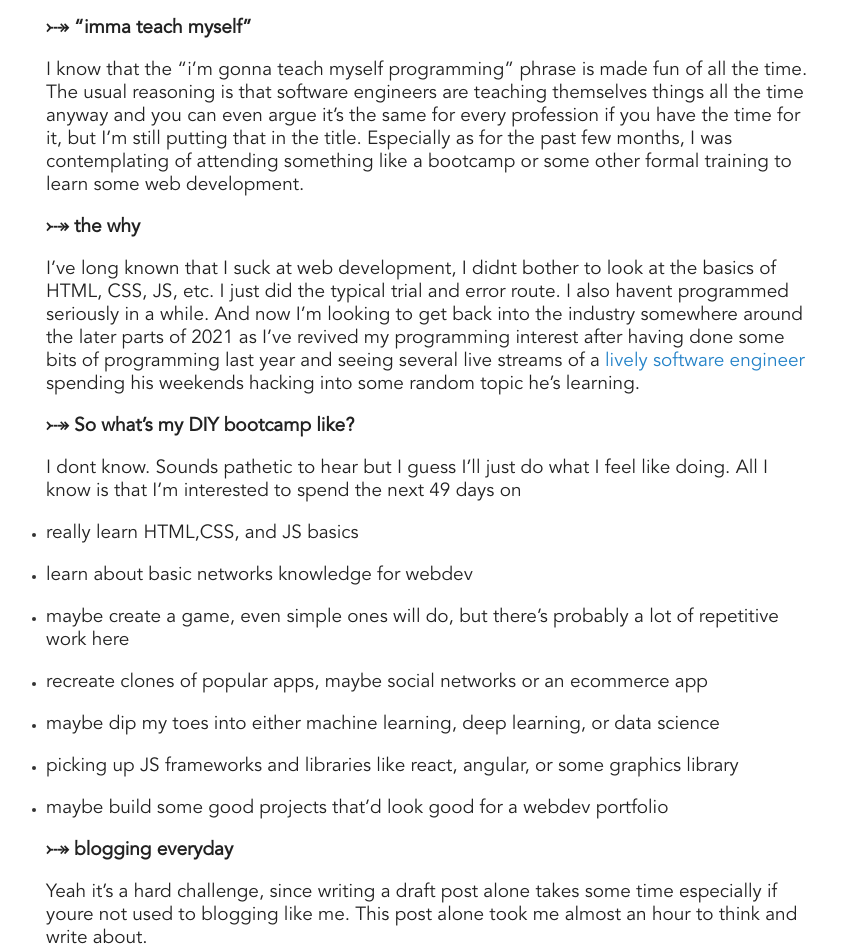
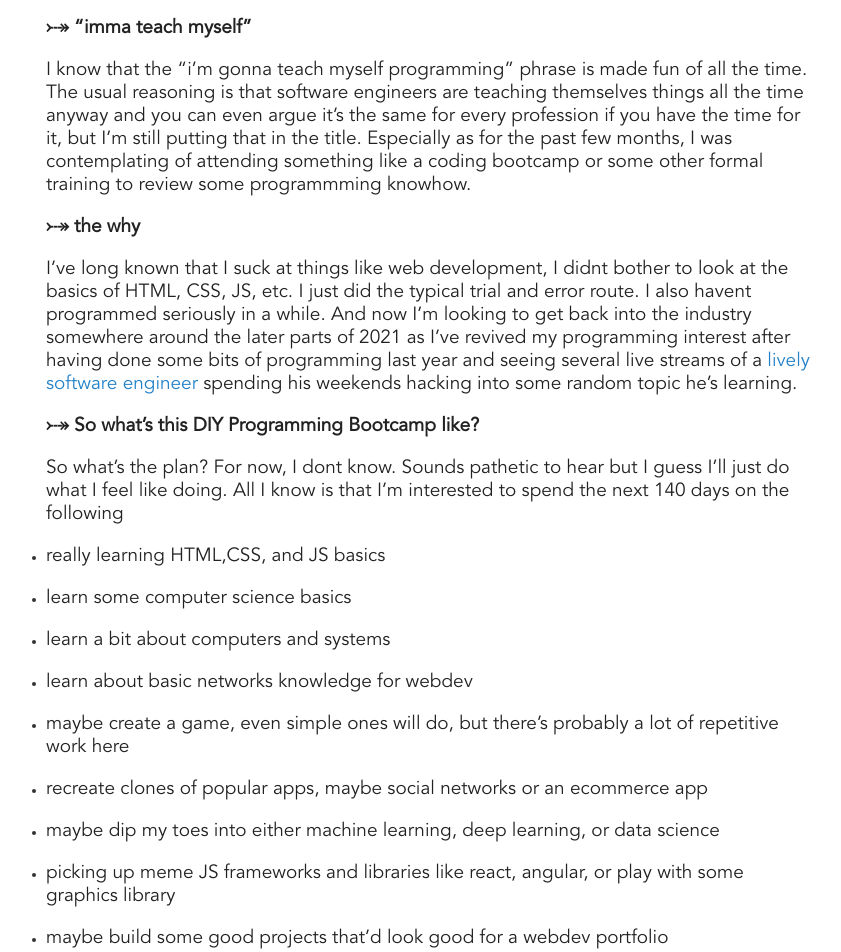
Before and after one commit to jpamata/jpamata.github.io, a Jekyll site: the page built from _posts/2021-04-12-diy-bootcamp.md, in a window 1280 px wide and 1400 px high, scrolled down 469 px. Shown: the top 952 px of the window, without its empty margins (210-1051 px from the left). Built offline with Jekyll 4.4.1, drawn with Linux system fonts in a browser that asks for light colours; comment, search, counter and statistics services are not loaded; some of the changed text lies outside the part shown.

Commit message:
Update 2021-04-12-diy-bootcamp.md

```diff
--- a/_posts/2021-04-12-diy-bootcamp.md
+++ b/_posts/2021-04-12-diy-bootcamp.md
@@ -1,31 +1,35 @@
 ---
 layout: post
-title: "DIY WebDev Bootcamp Day 0: Teaching Myself Web Development in the Next 49 Days"
+title: "DIY Programming Bootcamp: Teaching Myself How to Code in the Next 140 (or more) Days"
 description:
 category: articles
-tags: [webdev, diy-bootcamp-webdev]
+tags: [diy-hacker]
 comments: true
 ---
 
-Alright, time for a new project: I've decided to learn web development seriously from this month til the end of May, which translates <u>roughly to 49 days of learning</u>. And I'm going to blog everyday what I learned from learning web development.
+Alright, time for a new project: I've decided to learn programming seriously from this month til the end of August 2021, which translates <u>roughly to 140 days of learning</u>. And I'm going to blog everyday what I learned from learning web development.
 
-The tag I created for this series is: <a href="/tags#diy-bootcamp-webdev">diy-bootcamp-webdev</a>
+The tag I created for this series is: <a href="/tags#diy-hacker">diy-bootcamp</a>
 
 <!-- more -->
 
 <strong>⤐ "imma teach myself"</strong>
 
-I know that the "i'm gonna teach myself programming" phrase is made fun of all the time. The usual reasoning is that  software engineers are teaching themselves things all the time anyway and you can even argue it's the same for every profession if you have the time for it, but I'm still putting that in the title. Especially as for the past few months, I was contemplating of attending something like a bootcamp or some other formal training to learn some web development.
+I know that the "i'm gonna teach myself programming" phrase is made fun of all the time. The usual reasoning is that  software engineers are teaching themselves things all the time anyway and you can even argue it's the same for every profession if you have the time for it, but I'm still putting that in the title. Especially as for the past few months, I was contemplating of attending something like a coding bootcamp or some other formal training to review some programmming knowhow.
 
 <strong>⤐ the why</strong>
 
-I've long known that I suck at web development, I didnt bother to look at the basics of HTML, CSS, JS, etc. I just did the typical trial and error route. I also havent programmed seriously in a while. And now I'm looking to get back into the industry somewhere around the later parts of 2021 as I've revived my programming interest after having done some bits of programming last year and seeing several live streams of a <a href="https://youtube.com/playlist?list=PLzFUMGbVxlQs5s-LNAyKgcq5SL28ZLLKC">lively software engineer</a> spending his weekends hacking into some random topic he's learning.
+I've long known that I suck at things like web development, I didnt bother to look at the basics of HTML, CSS, JS, etc. I just did the typical trial and error route. I also havent programmed seriously in a while. And now I'm looking to get back into the industry somewhere around the later parts of 2021 as I've revived my programming interest after having done some bits of programming last year and seeing several live streams of a <a href="https://youtube.com/playlist?list=PLzFUMGbVxlQs5s-LNAyKgcq5SL28ZLLKC">lively software engineer</a> spending his weekends hacking into some random topic he's learning.
 
-<strong>⤐ So what's my DIY bootcamp like?</strong>
+<strong>⤐ So what's this DIY Programming Bootcamp like?</strong>
 
-I dont know. Sounds pathetic to hear but I guess I'll just do what I feel like doing. All I know is that I'm interested to spend the next 49 days on
+So what's the plan? For now, I dont know. Sounds pathetic to hear but I guess I'll just do what I feel like doing. All I know is that I'm interested to spend the next 140 days on the following
 
-- really learn HTML,CSS, and JS basics
+- really learning HTML,CSS, and JS basics
+
+- learn some computer science basics
+
+- learn a bit about computers and systems
 
 - learn about basic networks knowledge for webdev
 
@@ -35,16 +39,28 @@ I dont know. Sounds pathetic to hear but I guess I'll just do what I feel like d
 
 - maybe dip my toes into either machine learning, deep learning, or data science
 
-- picking up JS frameworks and libraries like react, angular, or some graphics library
+- picking up meme JS frameworks and libraries like react, angular, or play with some graphics library
 
-- maybe build some good projects that'd look good for a webdev portfolio
+- maybe build some good projects that'd look good for a webdev  portfolio
+
+We'll just wing it from here.
+
+<strong>⤐ blog series format</strong>
+
+Initially I thought of making this a series like a programming tutorial or book unfolding, where we explore deeply the things I've learned each day. But But I realised that it's going to take a lot of time to do so. I usually measure my focus sessions using [toggl](https://toggl.com/), an easy time tracking software. I recently wrote the draft for a blog post about what I learned in Go for a day, and according to toggl, 4 hours later I'm still not even close to half finished with the blog post. And that's just some basic Go crap. Another example: I started writing a blog post about HTML and CSS and what I've learned so far, took me 8 hours to finish it. And that's probably just a 10 minute read and havent even polished yet.
+
+Thus, I've decided to make this series of blog posts really basic and minimal. A summary of what I did that day as well as if possible, some short lessons of what I learned that day -- or at least those I feel like are worth reviewing later. Perhaps later I can revisit the posts, polish it so it wont look trash and perhaps add some more details so it at least provides worthwhile educational value. Though what's probably more likely to happen in the future is for me to take something I've written in this series and then make a more detailed, separate post for it.
 
 <strong>⤐ blogging everyday</strong>
 
-Yeah it's a hard challenge, since writing a draft post alone takes some time especially if youre not used to blogging like me. This post alone took me almost an hour to think and write about.
+Yeah it's a hard challenge, since writing a draft post alone takes some time especially if youre not used to blogging like me. This post alone took me more than an hour to think and write about.
 
-Life also happens. We get lazy, or have to do something else and it (oftentimes uxpectedly) takes up a lot of our time. But I will still blog about those lazy days. You may see some blog posts in this series about days where I didnt do much but relax or days where I pretty much just struggled. These are likely not worth reading. But I don't care, this blog is primarily for myself anyway. Something that helps me reflect on wtf I'm doing with my life
+Life also happens. We get lazy, or have to do something else and it (oftentimes uxpectedly) takes up a lot of our time. But I will still blog about those lazy days. You may see some blog posts in this series about days where I didnt do much but relax or days where I pretty much just struggled. This series then is likely not worth reading. But I don't care, this blog is primarily for myself anyway. Something that helps me reflect on wtf I'm doing with my life
 
-so anyhow... LEZGOOOO!
+<strong>⤐ so 140 days, really?</strong>
+
+Who knows? I might extend this program longer than that when I feel like it, or quit it early. Let's see.
+
+so now... LEZGOOOO!!
 
 <a href="https://youtu.be/QULj7MecgaQ"><img src="https://lh3.googleusercontent.com/pw/ACtC-3eICs42nur1-pwZSWN8MfcPfqL4bl8r56KUjbJQk8qDQJnS_00tI3a9dsV3Pke3UBRcxkYElPLFnm4USL4RmZF9mCY3_ABagFBMVdF9EJG5K5QBxjhz2rXjxGtS57Uqm9hKMGltEqVUw7ItD-dLb5CW=w500-h210-no?authuser=0"></a>
```
